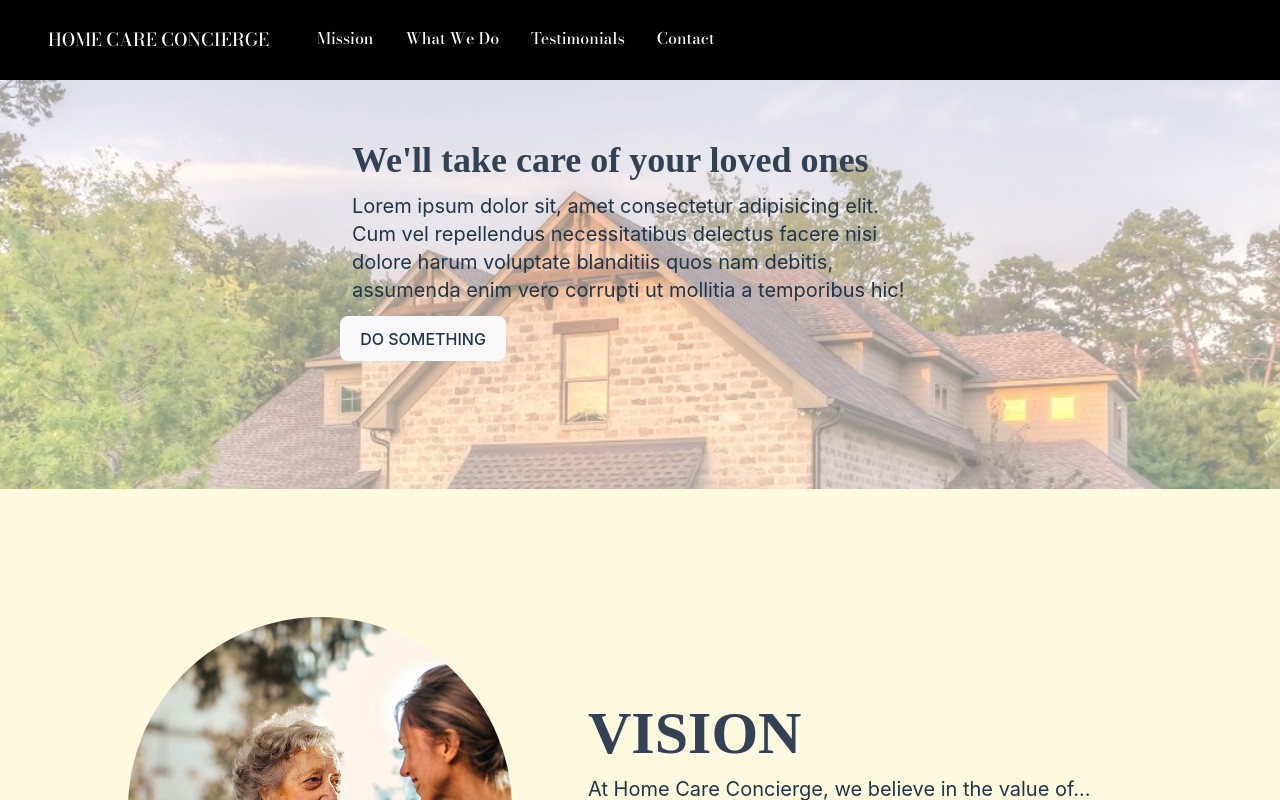
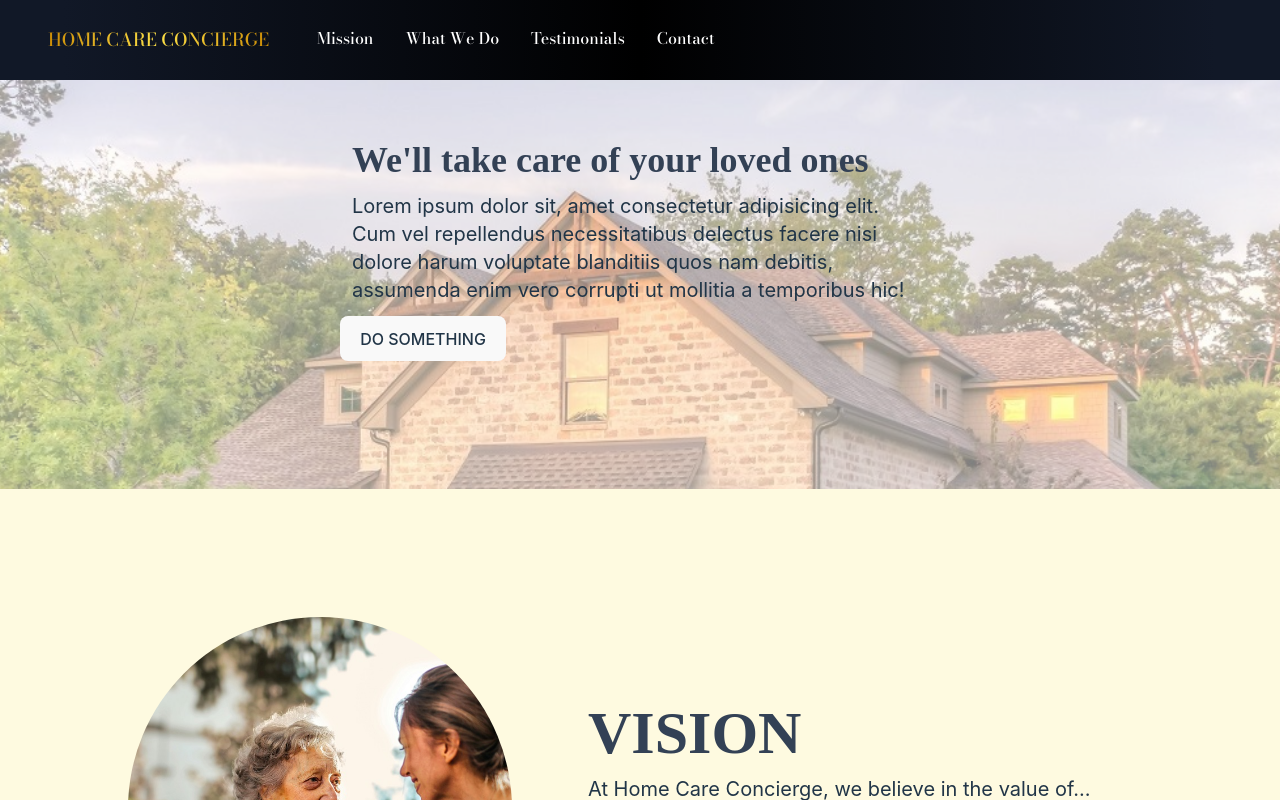
Before and after one commit to joooons/home-care, a React (Vite) app: page / in a window 1280 px wide. Shown: the top 800 px of the page. Built offline with nearby package versions, Linux system fonts and the light colour scheme; a web font is replaced by a local one.

Commit message:
try text color gradient

```diff
--- a/src/components/NavBar.tsx
+++ b/src/components/NavBar.tsx
@@ -23,7 +23,7 @@ export default function NavBar() {
         <>
 
           {/* NavBar  */}
-          <div className='bg-dark mx-auto max-w-7xl px-2 sm:px-6 lg:px-8'>
+          <div className='bg-gradient-to-r from-gray-900 from-5% via-dark via-50% to-gray-900 to-95% mx-auto max-w-7xl px-2 sm:px-6 lg:px-8'>
             <div className='relative flex h-20 items-center justify-between'>
               <div className='absolute inset-y-0 left-0 flex items-center sm:hidden'>
 
@@ -43,7 +43,7 @@ export default function NavBar() {
                 {/* Brand Name */}
                 <div className='flex flex-shrink-0 items-center'>
                   {/* <img className='h-8 w-auto' src={icon} alt='Home Care'/> */}
-                  <div className='text-light px-4 py-3 text-lg font-medium font-bodoni'>
+                  <div className='text-transparent bg-clip-text bg-gradient-to-r from-yellow-600 from-5% via-yellow-300 via-50% to-yellow-600 to-95% px-4 py-3 text-lg font-medium font-bodoni'>
                     HOME CARE CONCIERGE
                   </div>
                 </div>
```
